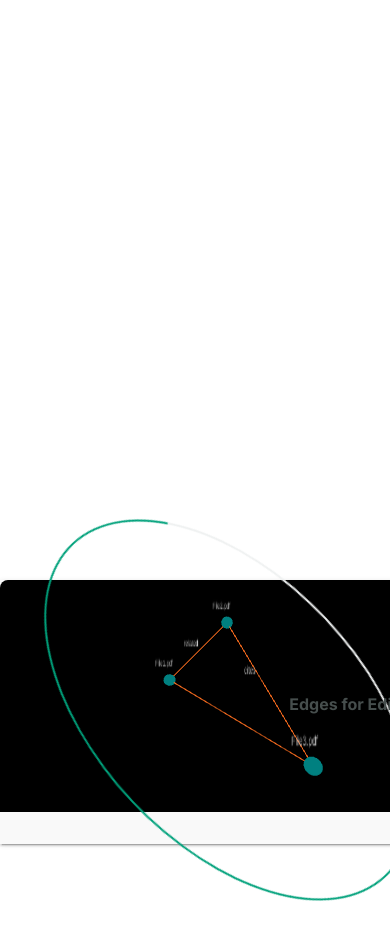
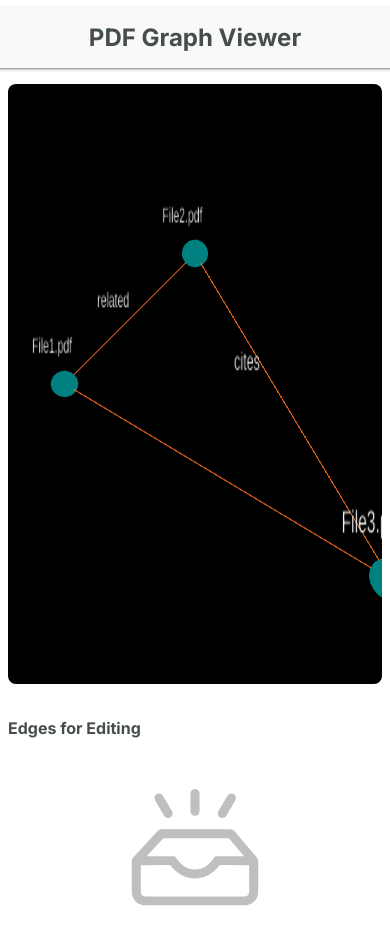
Before and after one commit to ChihHaoChen/pdf-connections, a Next.js app: page / in a window 390 px wide. Shown: the top 944 px of the page. Before the commit the page ends 852 px from the top, so only its background shows below. Built offline with nearby package versions, Linux system fonts and the light colour scheme.

Commit message:
feat: remove unused page css styles (#5)
Remove unused page css styles

```diff
--- a/src/app/page.module.css
+++ b/src/app/page.module.css
@@ -104,112 +104,3 @@
   filter: blur(45px);
   transform: translateZ(0);
 }
-
-.logo {
-  position: relative;
-}
-/* Enable hover only on non-touch devices */
-@media (hover: hover) and (pointer: fine) {
-  .card:hover {
-    background: rgba(var(--card-rgb), 0.1);
-    border: 1px solid rgba(var(--card-border-rgb), 0.15);
-  }
-
-  .card:hover span {
-    transform: translateX(4px);
-  }
-}
-
-@media (prefers-reduced-motion) {
-  .card:hover span {
-    transform: none;
-  }
-}
-
-/* Mobile */
-@media (max-width: 700px) {
-  .content {
-    padding: 4rem;
-  }
-
-  .grid {
-    grid-template-columns: 1fr;
-    margin-bottom: 120px;
-    max-width: 320px;
-    text-align: center;
-  }
-
-  .card {
-    padding: 1rem 2.5rem;
-  }
-
-  .card h2 {
-    margin-bottom: 0.5rem;
-  }
-
-  .center {
-    padding: 8rem 0 6rem;
-  }
-
-  .center::before {
-    transform: none;
-    height: 300px;
-  }
-
-  .description {
-    font-size: 0.8rem;
-  }
-
-  .description a {
-    padding: 1rem;
-  }
-
-  .description p,
-  .description div {
-    display: flex;
-    justify-content: center;
-    position: fixed;
-    width: 100%;
-  }
-
-  .description p {
-    align-items: center;
-    inset: 0 0 auto;
-    padding: 2rem 1rem 1.4rem;
-    border-radius: 0;
-    border: none;
-    border-bottom: 1px solid rgba(var(--callout-border-rgb), 0.25);
-    background: linear-gradient(
-      to bottom,
-      rgba(var(--background-start-rgb), 1),
-      rgba(var(--callout-rgb), 0.5)
-    );
-    background-clip: padding-box;
-    backdrop-filter: blur(24px);
-  }
-
-  .description div {
-    align-items: flex-end;
-    pointer-events: none;
-    inset: auto 0 0;
-    padding: 2rem;
-    height: 200px;
-    z-index: 1;
-  }
-}
-
-/* Tablet and Smaller Desktop */
-@media (min-width: 701px) and (max-width: 1120px) {
-  .grid {
-    grid-template-columns: repeat(2, 50%);
-  }
-}
-
-@keyframes rotate {
-  from {
-    transform: rotate(360deg);
-  }
-  to {
-    transform: rotate(0deg);
-  }
-}
--- a/src/app/page.tsx
+++ b/src/app/page.tsx
@@ -4,7 +4,6 @@
 import { ThreeScene, Table, Header, Loading } from "@/components";
 import { pdfData, DataEdge } from "@/data/pdfData";
 import { EmptyIcon } from "@/assets/icons";
-import styles from "./page.module.css";
 
 export default function Home() {
   const [edge, setEdge] = useState<DataEdge | undefined>(undefined);
@@ -66,7 +65,7 @@
   const dataSource = [{ ...edge }];
 
   return (
-    <StyledLayout className={styles.description}>
+    <StyledLayout>
       <Header title={"PDF Graph Viewer"} />
       <StyledSection>
         <ThreeScene
--- a/src/components/ThreeScene.tsx
+++ b/src/components/ThreeScene.tsx
@@ -179,7 +179,7 @@
 
 const StyledCanvas = styled.div`
   width: 100%;
-  height: 800px;
+  height: 600px;
   border-radius: var(--border-radius-sm);
   overflow: hidden;
 `;
@@ -192,7 +192,7 @@
   justify-content: center;
   align-items: center;
   width: 100%;
-  height: 800px;
+  height: 600px;
   border-radius: var(--border-radius-sm);
   overflow: hidden;
   display: ${({ display }) => (display ? display : "none")};
```
